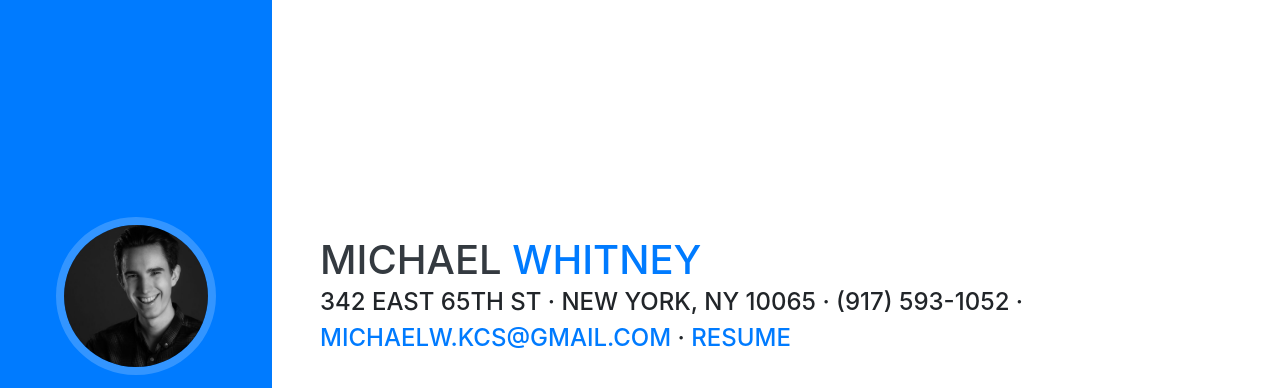
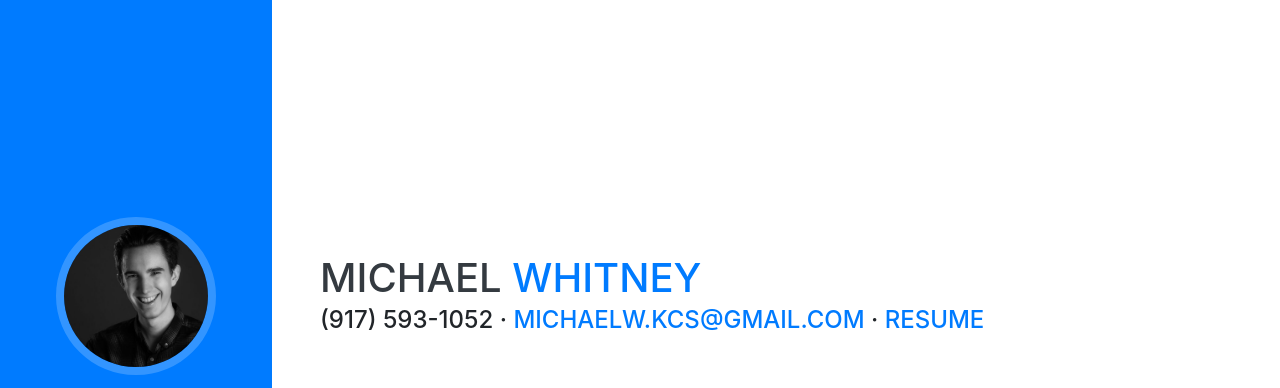
Before and after one commit to Michaelwhitney93/Michael-Whitney-personal-site, a website with bundled scripts: page index.html in a window 1280 px wide. Shown: the top 388 px of the page. Built offline with nearby package versions, Linux system fonts and the light colour scheme; a web font is replaced by a local one.

Commit message:
Fix potential stalker material

```diff
--- a/index.html
+++ b/index.html
@@ -73,7 +73,7 @@
         <h1 class="mb-0">Michael
           <span class="text-primary">Whitney</span>
         </h1>
-        <div class="subheading mb-5">342 East 65th st · New York, NY 10065 · (917) 593-1052 ·
+        <div class="subheading mb-5">(917) 593-1052 ·
           <a href="mailto:michaelw.kcs@gmail.com">michaelw.kcs@gmail.com</a> · <a href="Resume.pdf">Resume</a>
         </div>
         <p class="lead mb-5">I am a software developer located in New York City and an App Academy graduate. I build websites utilizing Ruby on Rails, React/Redux, and SCSS.</p>
```
